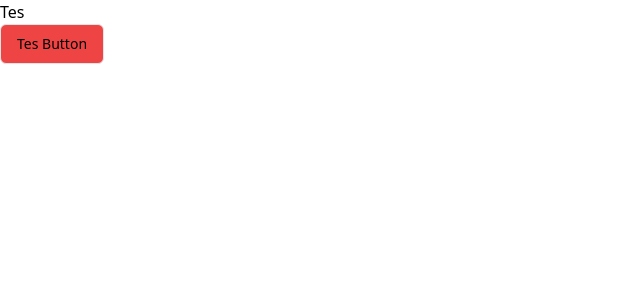
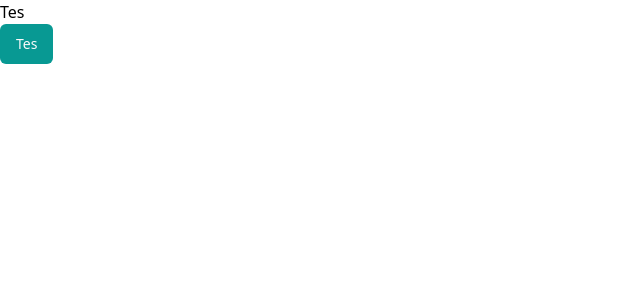
Before and after one commit to Medqueue-Alta/Medqueue-FE, a React (Vite) app: page / in a window 1280 px wide. Shown: the top 300 px of the page, without its empty margins (0-640 px from the left). Built offline with nearby package versions, Linux system fonts and the light colour scheme.

Commit message:
feat: add custom button

```diff
--- a/src/App.tsx
+++ b/src/App.tsx
@@ -1,4 +1,4 @@
-import { Button } from "@/components/ui/button"
+import MainButton from "@/components/MainButton"
 
 
 function App() {
@@ -6,7 +6,7 @@ function App() {
   return (
     <>
       <h1>Tes</h1>
-      <Button variant={"outline"} className="bg-red-500 hover:bg-red-600 duration-500">Tes Button</Button>
+      <MainButton text="Tes"/>
     </>
   )
 }
--- /dev/null
+++ b/src/components/MainButton.tsx
@@ -0,0 +1,14 @@
+import { Button } from "@/components/ui/button"
+
+interface Props {
+    text: string
+}
+
+const MainButton = (props: Props) => {
+    const {text} = props
+  return (
+    <Button className="bg-[#089993] hover:bg-[#1c5e5b] duration-500">{text}</Button>
+  )
+}
+
+export default MainButton
```
